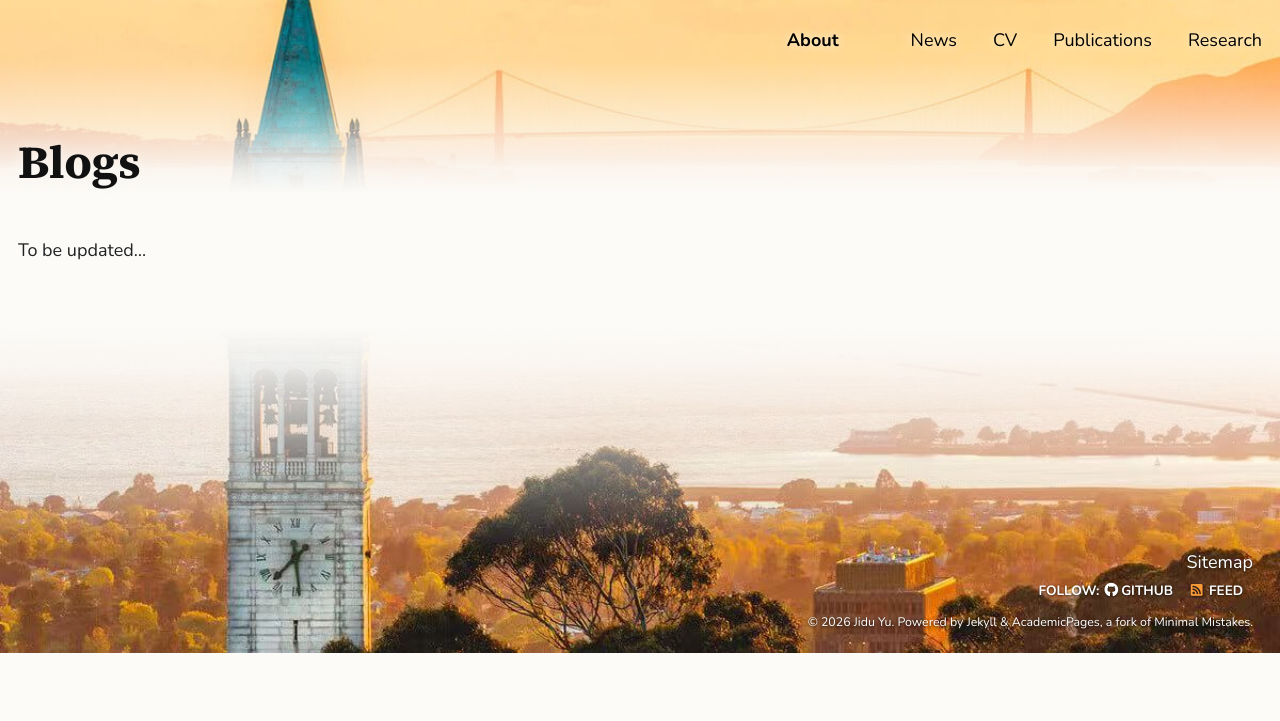
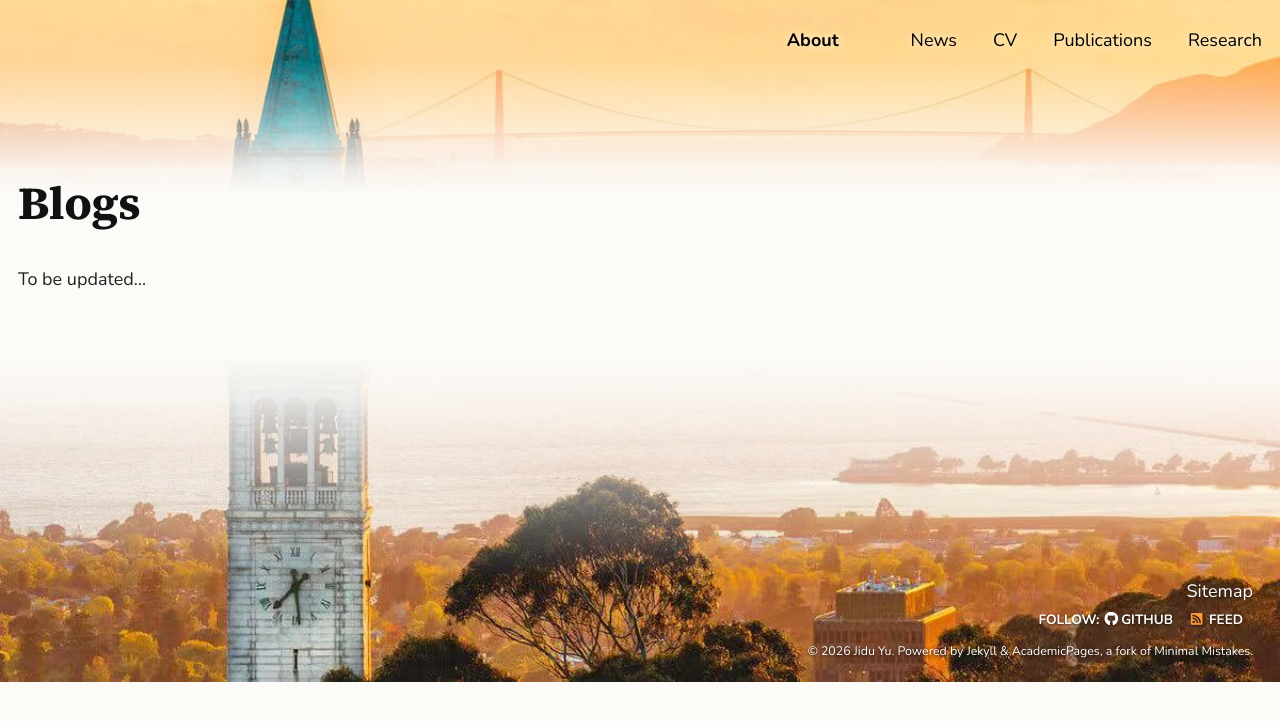
Before and after one commit to yujidu/yujidu.github.io, a Jekyll site: the page built from _pages/blogs.md, in a window 1280 px wide. Shown: the top 721 px of the page. Built offline with Jekyll 4.4.1, drawn with Linux system fonts in a browser that asks for light colours.

Commit message:
Inner pages: lower the title on wide screens, keep the gap below
Co-Authored-By: Claude Opus 5.5 <noreply@anthropic.com>
Claude-Session: https://claude.ai/code/session_01Vw9tGnbWFVNDt9UXvET6V8

```diff
--- a/_sass/_home.scss
+++ b/_sass/_home.scss
@@ -1530,7 +1530,7 @@ $cv-ink: #4a5a6a;
 }
 
 .home-hero--compact .home-hero__content {
-  bottom: 6%;
+  bottom: -1.6rem;  /* sit lower, below the tower top */
 }
 
 .home-hero--compact .home-hero__title {
@@ -1550,7 +1550,7 @@ $cv-ink: #4a5a6a;
 /* Inner pages: breathing room between the page title and the content.
    The title sits absolutely on the banner, so the space goes on #main. */
 .home-hero--compact ~ #main {
-  margin-top: 1.8rem;
+  margin-top: 3.4rem;
 }
 
 @media (max-width: 1000px) {
```
